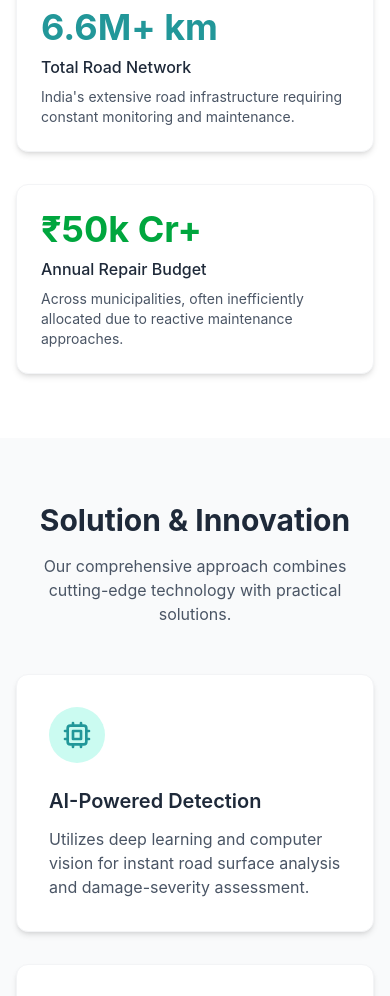
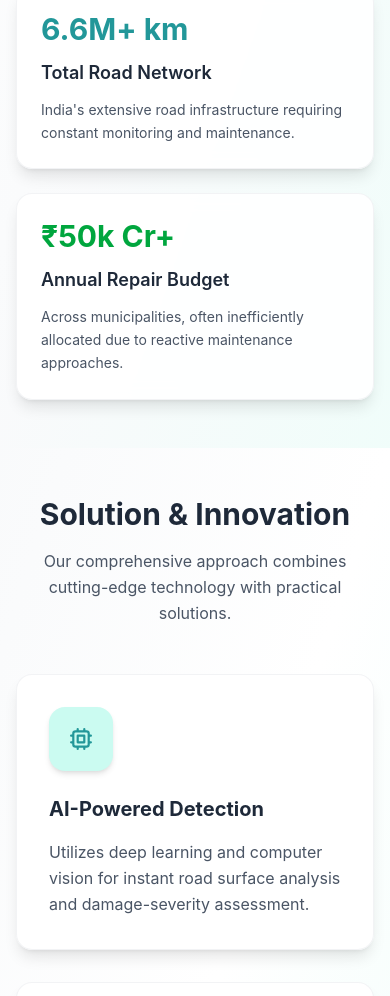
Before and after one commit to iamarobot2/Path-Guardian, a Next.js app: page / in a window 390 px wide. Shown: the part 1904-2900 px from the top of the page. Built offline with nearby package versions, Linux system fonts and the light colour scheme.

Commit message:
feat: Enhance Features and Stats components with improved layout, styling, and responsiveness

```diff
--- a/src/components/Features.tsx
+++ b/src/components/Features.tsx
@@ -4,7 +4,7 @@ export default function Features() {
       icon: (
         <svg
           xmlns="http://www.w3.org/2000/svg"
-          className="h-8 w-8 text-[#229799]"
+          className="h-6 w-6 md:h-7 md:w-7 lg:h-8 lg:w-8 text-[#229799]"
           fill="none"
           viewBox="0 0 24 24"
           stroke="currentColor"
@@ -26,7 +26,7 @@ export default function Features() {
       icon: (
         <svg
           xmlns="http://www.w3.org/2000/svg"
-          className="h-8 w-8 text-green-600"
+          className="h-6 w-6 md:h-7 md:w-7 lg:h-8 lg:w-8 text-green-600"
           fill="none"
           viewBox="0 0 24 24"
           stroke="currentColor"
@@ -48,7 +48,7 @@ export default function Features() {
       icon: (
         <svg
           xmlns="http://www.w3.org/2000/svg"
-          className="h-8 w-8 text-amber-600"
+          className="h-6 w-6 md:h-7 md:w-7 lg:h-8 lg:w-8 text-amber-600"
           fill="none"
           viewBox="0 0 24 24"
           stroke="currentColor"
@@ -67,34 +67,38 @@ export default function Features() {
       bgColor: "bg-amber-100",
     },
   ];
-
   return (
-    <section id="features" className="py-16 px-4 bg-gray-50">
-      <div className="container mx-auto">
-        <div className="text-center mb-12">
-          <h2 className="text-3xl font-bold text-gray-800 mb-4">
+    <section
+      id="features"
+      className="py-12 md:py-20 lg:py-24 px-4 md:px-6 lg:px-8 bg-gradient-to-br from-gray-50 via-white to-teal-50"
+    >
+      <div className="container mx-auto max-w-7xl">
+        <div className="text-center mb-12 md:mb-16 lg:mb-20">
+          <h2 className="text-3xl md:text-4xl lg:text-5xl font-bold text-gray-800 mb-4 md:mb-6">
             Solution & Innovation
           </h2>
-          <p className="text-gray-600 max-w-2xl mx-auto">
+          <p className="text-gray-600 text-base md:text-lg lg:text-xl max-w-3xl mx-auto leading-relaxed">
             Our comprehensive approach combines cutting-edge technology with
             practical solutions.
           </p>
         </div>
-        <div className="grid grid-cols-1 md:grid-cols-3 gap-8">
+        <div className="grid grid-cols-1 md:grid-cols-2 lg:grid-cols-3 gap-8 md:gap-10 lg:gap-12">
           {features.map((feature, index) => (
             <div
               key={index}
-              className="bg-white p-8 rounded-xl shadow-md border border-gray-100 hover:shadow-lg transition-all transform hover:scale-105"
+              className="group bg-white/90 backdrop-blur-sm p-8 md:p-10 lg:p-12 rounded-2xl shadow-lg border border-gray-200/50 hover:shadow-2xl hover:border-gray-300/50 transition-all duration-300  hover:scale-105"
             >
               <div
-                className={`${feature.bgColor} p-3 rounded-full w-14 h-14 flex items-center justify-center mb-6`}
+                className={`${feature.bgColor} p-4 md:p-5 rounded-2xl w-16 h-16 md:w-20 md:h-20 flex items-center justify-center mb-6 md:mb-8 group-hover:scale-105 group-hover:rotate-3 transition-all duration-300 shadow-md`}
               >
-                {feature.icon}
+                <div className="scale-110 md:scale-125">{feature.icon}</div>
               </div>
-              <h3 className="text-xl font-semibold text-gray-800 mb-3">
+              <h3 className="text-xl md:text-2xl lg:text-2xl font-bold text-gray-800 mb-4 md:mb-6 group-hover:text-[#229799] transition-colors duration-300">
                 {feature.title}
               </h3>
-              <p className="text-gray-600">{feature.description}</p>
+              <p className="text-gray-600 text-base md:text-lg leading-relaxed">
+                {feature.description}
+              </p>
             </div>
           ))}
         </div>
--- a/src/components/Stats.tsx
+++ b/src/components/Stats.tsx
@@ -29,30 +29,35 @@ export default function Stats() {
       color: "text-green-600",
     },
   ];
-
   return (
-    <section className="py-16 px-4 bg-white">
-      <div className="container mx-auto">
-        <div className="text-center mb-12">
-          <h2 className="text-3xl font-bold text-gray-800 mb-4">
+    <section className="py-12 md:py-20 lg:py-24 px-4 md:px-6 lg:px-8 bg-gradient-to-br from-white via-gray-50 to-teal-50">
+      <div className="container mx-auto max-w-7xl">
+        <div className="text-center mb-12 md:mb-16 lg:mb-20">
+          <h2 className="text-3xl md:text-4xl lg:text-5xl font-bold text-gray-800 mb-4 md:mb-6">
             The Road Safety Crisis
-          </h2>{" "}
-          <p className="text-gray-600 max-w-2xl mx-auto">
+          </h2>
+          <p className="text-gray-600 text-base md:text-lg lg:text-xl max-w-3xl mx-auto leading-relaxed">
             Path Guardian addresses a severe and costly challenge impacting
             India&apos;s infrastructure and public safety.
           </p>
         </div>
-        <div className="grid grid-cols-1 md:grid-cols-2 lg:grid-cols-4 gap-8">
+        <div className="grid grid-cols-1 sm:grid-cols-2 lg:grid-cols-4 gap-6 md:gap-8 lg:gap-10">
           {stats.map((stat, index) => (
             <div
               key={index}
-              className="bg-white p-6 rounded-xl shadow-md border border-gray-100 hover:shadow-lg transition-shadow transform hover:scale-105"
+              className="group bg-white/90 backdrop-blur-sm p-6 md:p-8 lg:p-10 rounded-2xl shadow-lg border border-gray-200/50 hover:shadow-2xl hover:border-gray-300/50 transition-all duration-300  hover:scale-105"
             >
-              <div className={`${stat.color} text-4xl font-bold mb-2`}>
+              <div
+                className={`${stat.color} text-3xl md:text-4xl lg:text-5xl font-bold mb-3 md:mb-4 group-hover:scale-105 transition-transform duration-300`}
+              >
                 {stat.number}
               </div>
-              <div className="text-gray-800 font-medium mb-2">{stat.label}</div>
-              <p className="text-gray-600 text-sm">{stat.description}</p>
+              <div className="text-gray-800 font-semibold text-lg md:text-xl mb-3 md:mb-4">
+                {stat.label}
+              </div>
+              <p className="text-gray-600 text-sm md:text-base leading-relaxed">
+                {stat.description}
+              </p>
             </div>
           ))}
         </div>
```
